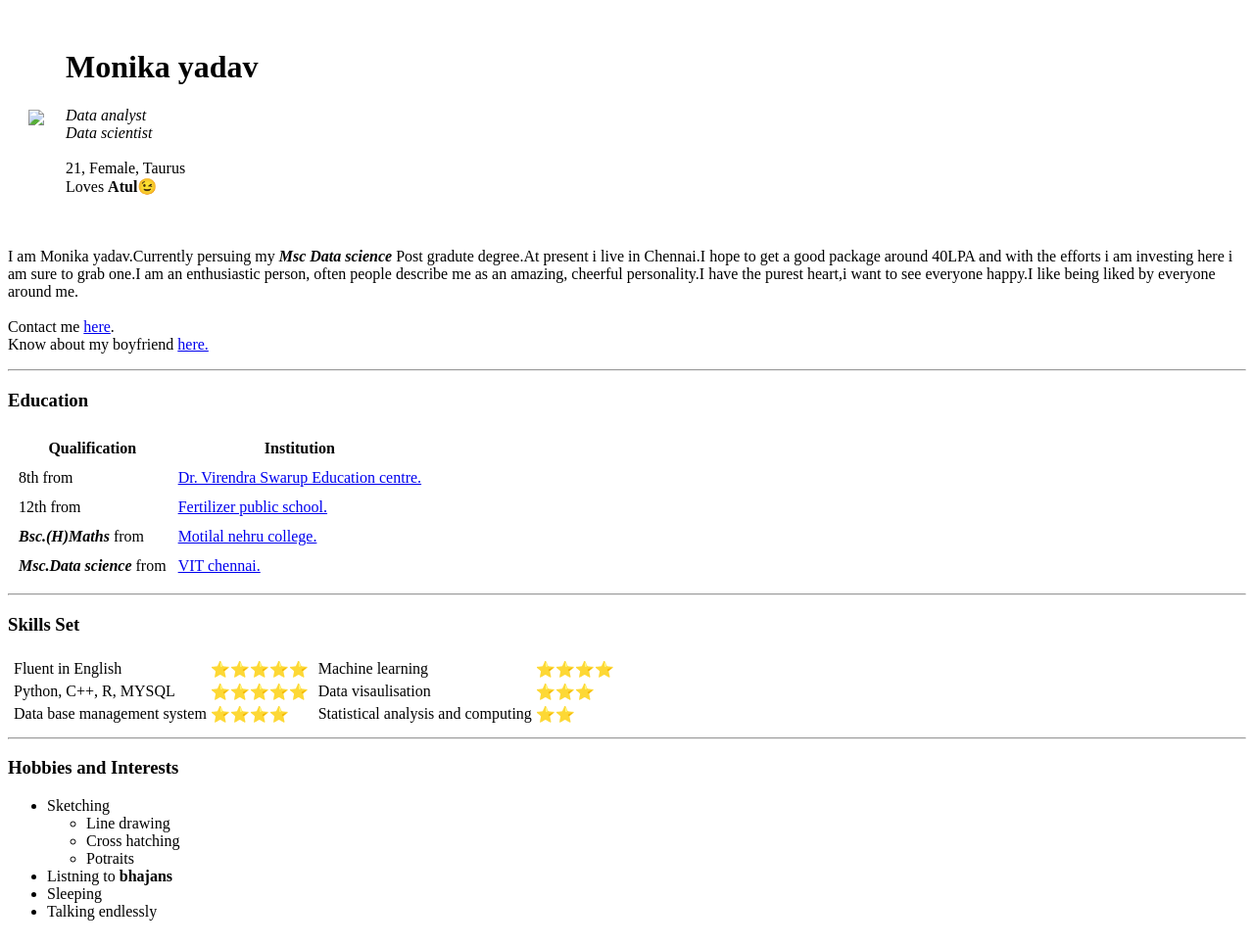
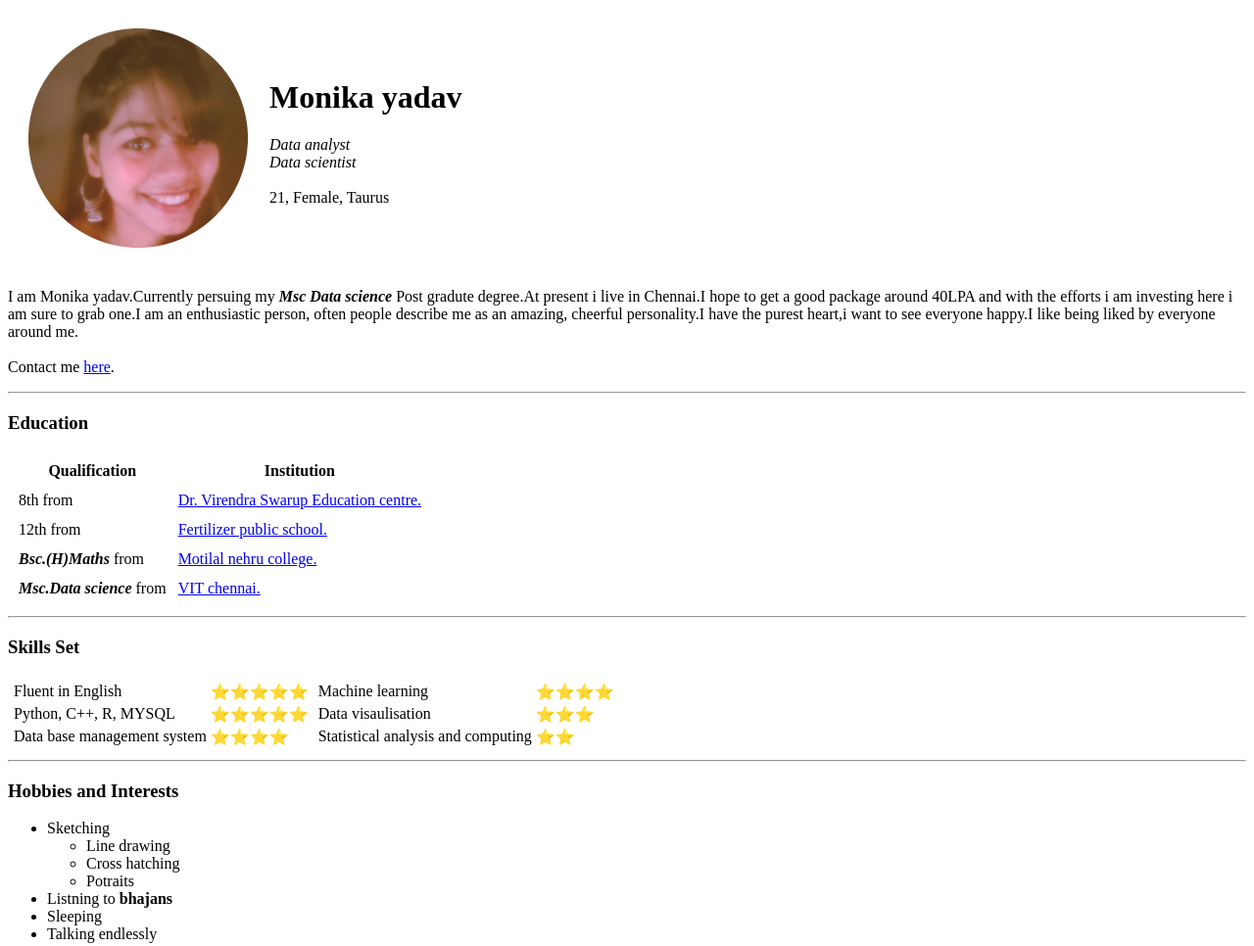
Before and after one commit to atul66lodhi/cv2, a plain HTML site: page index.html in a window 1280 px wide. Shown: the whole page at 98% size. Drawn offline with Linux system fonts and the light colour scheme.

Commit message:
Update and rename monika.html to index.html

```diff
--- a/monika.html
+++ b/index.html
@@ -7,14 +7,13 @@
 <body>
     <table cellspacing="20">
             <tr>
-                <td><img src="images/moni.png"></td>
+                <td><img src="moni.png"></td>
                 <td>
                     <h1>Monika yadav</h1>
                         <p>
                             <em>Data analyst</em><br>
                             <em>Data scientist</em><br><br>
                             21, Female, Taurus<br>
-                            Loves <strong>Atul</strong>😉
                         <p>
                 </td>
             </tr>
@@ -27,7 +26,6 @@
         around me.<br>
         <br>
         Contact me <a href="contactm.html">here</a>.<br>
-        Know about my boyfriend <a href="atul.html">here.</a>
     </p>
     <hr>
     <h3>Education</h3>
```
